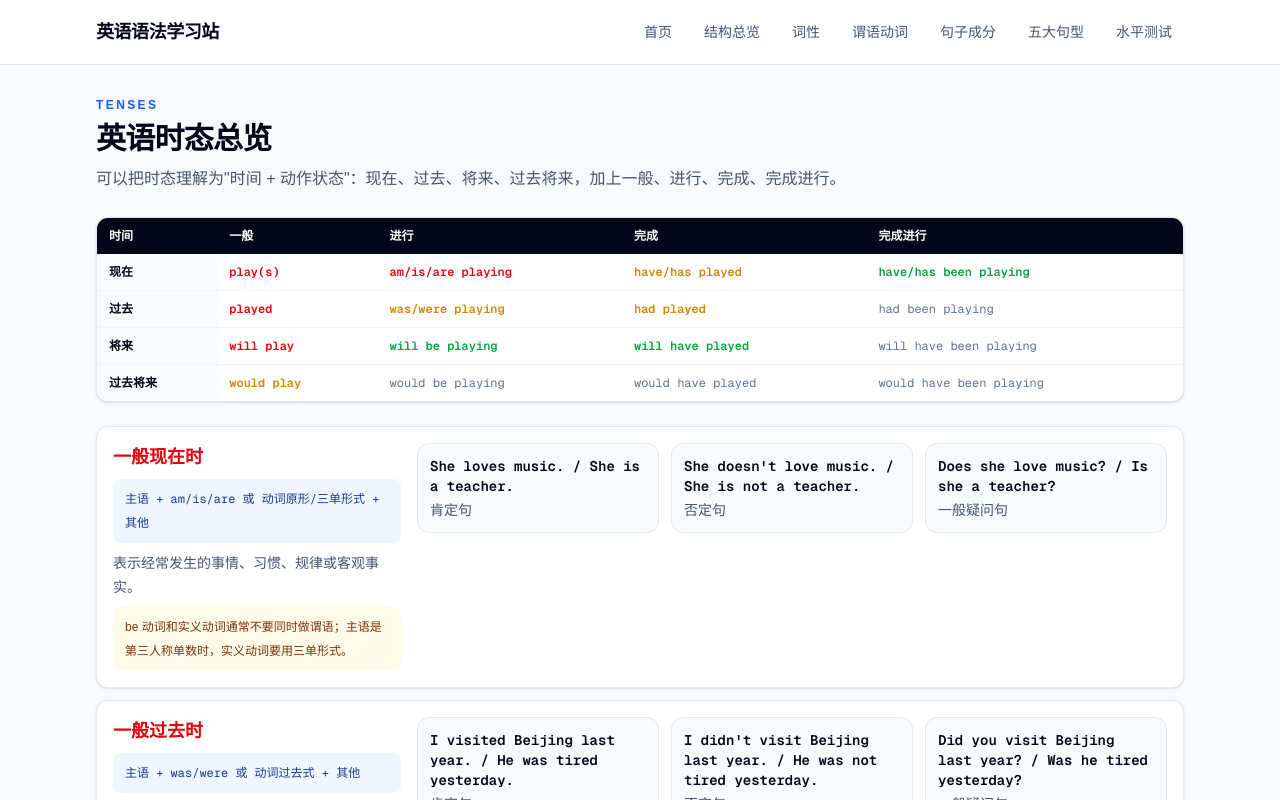
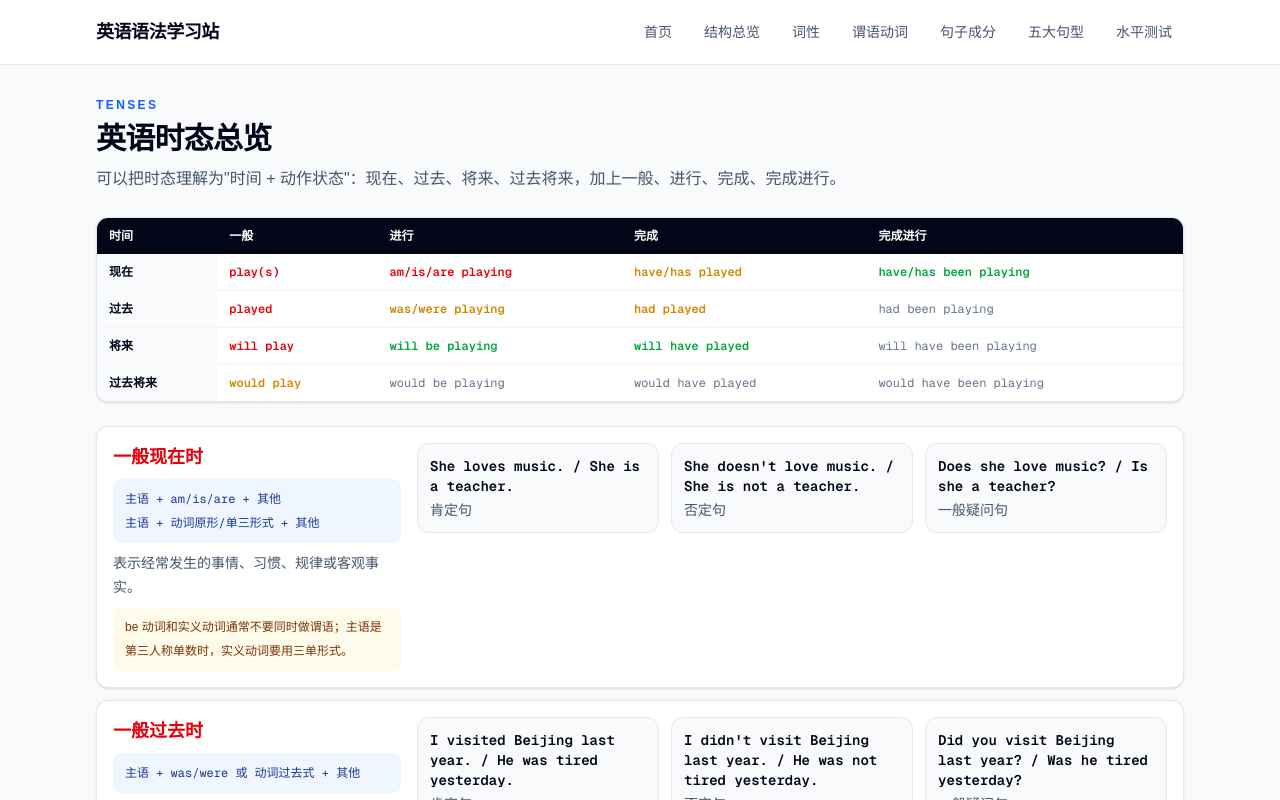
Before and after one commit to Jet-zz/EnglishGrammarSite, a Next.js app: page /grammar/tenses in a window 1280 px wide. Shown: the top 800 px of the page. Built offline with nearby package versions, Linux system fonts and the light colour scheme.

Commit message:
一般现在时公式分两行显示

```diff
--- a/src/app/grammar/tenses/page.tsx
+++ b/src/app/grammar/tenses/page.tsx
@@ -67,9 +67,11 @@ export default function TensesPage() {
             <div className="flex items-start gap-4">
               <div className="w-72 shrink-0">
                 <h2 className={`text-lg font-bold ${tenseNameColor(tense.name)}`}>{tense.name}</h2>
-                <p className="mt-2 rounded-lg bg-blue-50 px-3 py-2 font-mono text-xs leading-6 text-blue-900">
-                  {tense.pattern}
-                </p>
+                <div className="mt-2 rounded-lg bg-blue-50 px-3 py-2 font-mono text-xs leading-6 text-blue-900">
+                  {tense.pattern.split('\n').map((line, i) => (
+                    <p key={i}>{line}</p>
+                  ))}
+                </div>
                 <p className="mt-2 text-sm leading-6 text-slate-600">{tense.function}</p>
                 <p className="mt-2 rounded-lg bg-amber-50 px-3 py-2 text-xs leading-6 text-amber-900">
                   {tense.note}
--- a/src/content/tenses.ts
+++ b/src/content/tenses.ts
@@ -21,7 +21,7 @@ export const tenses: Tense[] = [
   {
     name: "一般现在时",
     englishName: "Present Simple",
-    pattern: "主语 + am/is/are 或 动词原形/三单形式 + 其他",
+    pattern: "主语 + am/is/are + 其他\n主语 + 动词原形/单三形式 + 其他",
     function: "表示经常发生的事情、习惯、规律或客观事实。",
     positive: "She loves music. / She is a teacher.",
     negative: "She doesn't love music. / She is not a teacher.",
```
